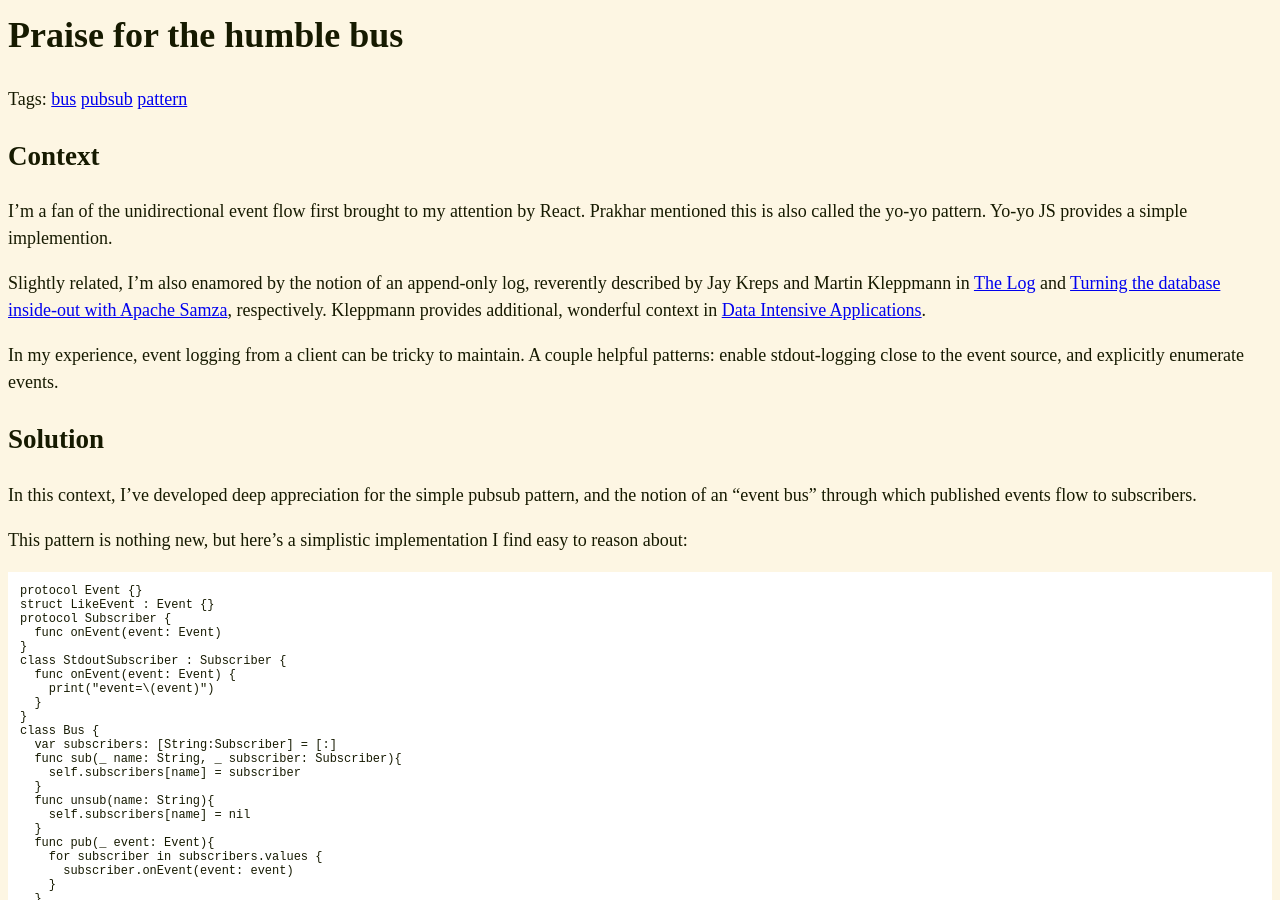
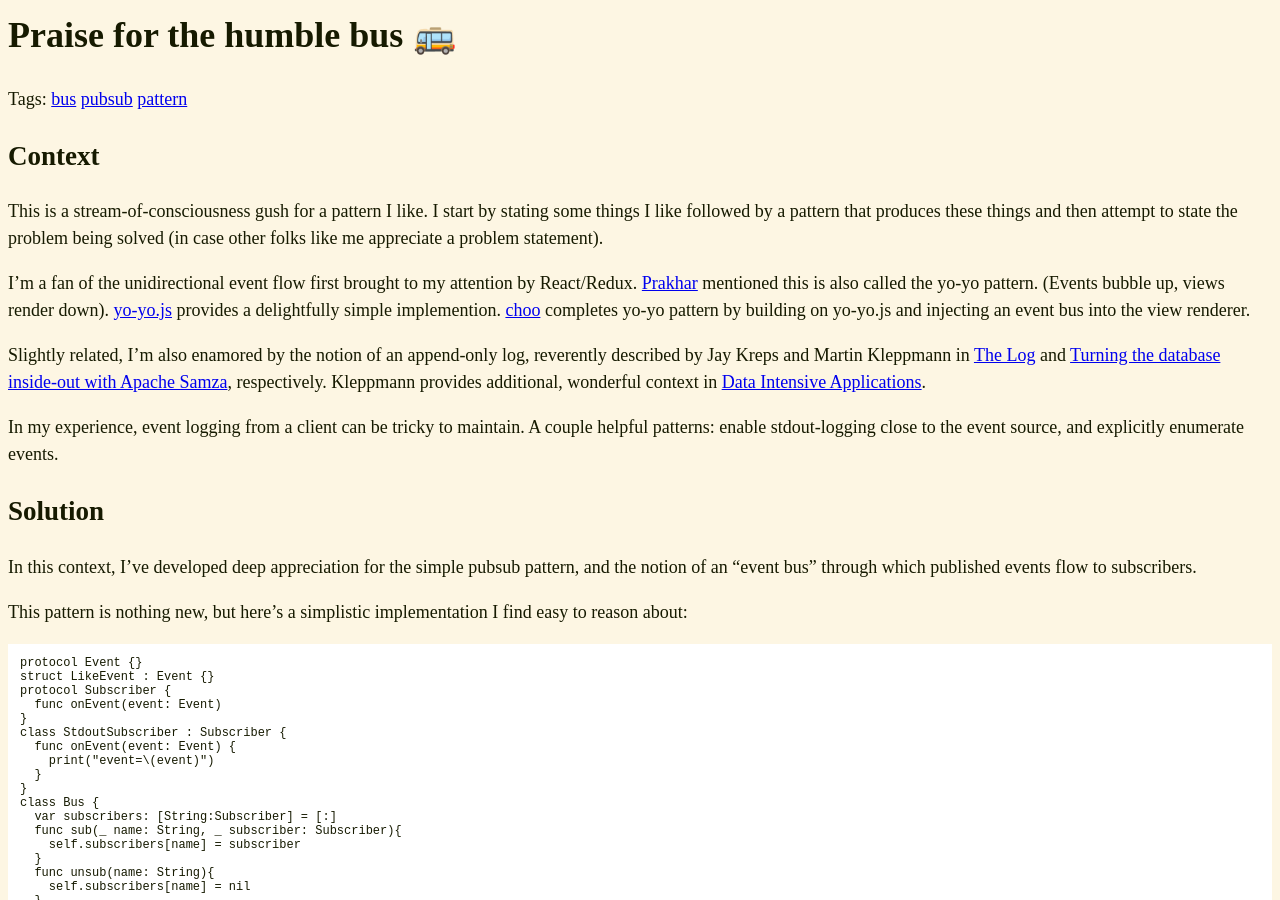
Before and after one commit to erikeldridge/erikeldridge.github.com, a Jekyll site: the page built from _posts/2017-08-13-praise-for-the-humble-bus.md, in a window 1280 px wide and 900 px high. Built offline with Jekyll 4.4.1, drawn with Linux system fonts in a browser that asks for light colours.

Commit message:
Clean up bus post

````diff
--- a/_posts/2017-08-13-praise-for-the-humble-bus.md
+++ b/_posts/2017-08-13-praise-for-the-humble-bus.md
@@ -1,12 +1,15 @@
 ---
-title: Praise for the humble bus
+title: Praise for the humble bus 🚌
 layout: post
 tags: bus pubsub pattern
 ---
 
+
 ## Context
 
-I'm a fan of the unidirectional event flow first brought to my attention by React. Prakhar mentioned this is also called the yo-yo pattern. Yo-yo JS provides a simple implemention.
+This is a stream-of-consciousness gush for a pattern I like. I start by stating some things I like followed by a pattern that produces these things and then attempt to state the problem being solved (in case other folks like me appreciate a problem statement).
+
+I'm a fan of the unidirectional event flow first brought to my attention by React/Redux. [Prakhar](https://github.com/prakhar1989) mentioned this is also called the yo-yo pattern. (Events bubble up, views render down). [yo-yo.js](https://github.com/maxogden/yo-yo) provides a delightfully simple implemention. [choo](https://github.com/choojs/choo) completes yo-yo pattern by building on yo-yo.js and injecting an event bus into the view renderer.
 
 Slightly related, I'm also enamored by the notion of an append-only log, reverently described by Jay Kreps and Martin Kleppmann in [The Log](https://engineering.linkedin.com/distributed-systems/log-what-every-software-engineer-should-know-about-real-time-datas-unifying) and [Turning the database inside-out with Apache Samza](https://www.confluent.io/blog/turning-the-database-inside-out-with-apache-samza/), respectively. Kleppmann provides additional, wonderful context in [Data Intensive Applications](http://dataintensive.net/).
 
@@ -61,6 +64,7 @@ bus.on('event', stdoutSubscriber)
 bus.emit('event', 'like')
 ```
 
+
 ## Problem
 
 Given all the above, I think the problem I find the bus solving is: reduce complexity in a distributed system by allowing event sources to publish, and event processors to subscribe, as plainly as possible.
````
